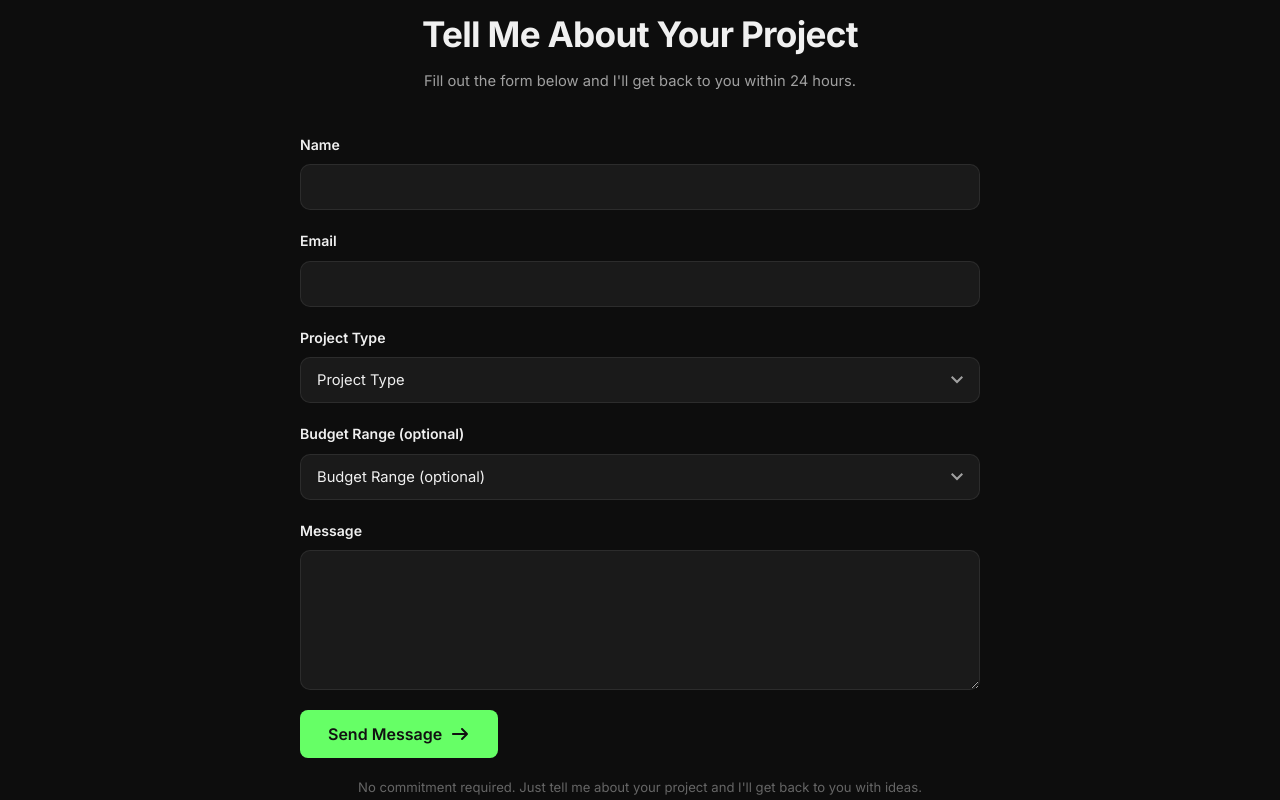
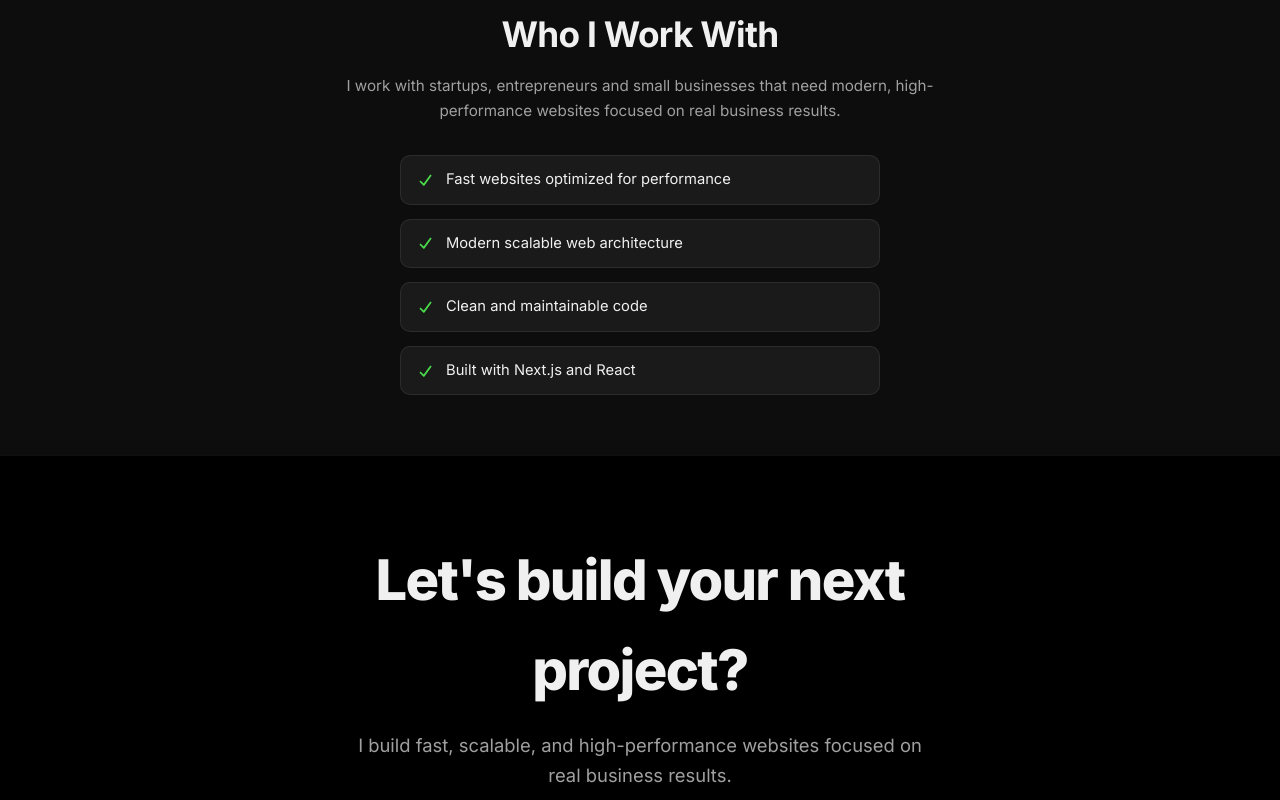
Before and after one commit to lopessjv07/profile, a Next.js app in the folder profile/: page /contact in a window 1280 px wide. Shown: the part 1120-1920 px from the top of the page. Built offline with nearby package versions, Linux system fonts and the light colour scheme.

Commit message:
/contact edited

```diff
--- a/profile/package.json
+++ b/profile/package.json
@@ -10,6 +10,7 @@
     "lint": "next lint"
   },
   "dependencies": {
+    "@emailjs/browser": "^4.4.1",
     "@fortawesome/fontawesome-svg-core": "^7.1.0",
     "@fortawesome/free-brands-svg-icons": "^7.1.0",
     "@fortawesome/free-regular-svg-icons": "^7.1.0",
--- a/profile/src/components/Contact/Contact.tsx
+++ b/profile/src/components/Contact/Contact.tsx
@@ -27,7 +27,7 @@ function Contact() {
               {t("contact.hero.trust")}
             </p>
             <div className="contact-hero__actions">
-              <a href="#contact-form" className="btn btn--primary btn--large">
+              <a href="mailto:contact@lopessdev.com?subject=Project Inquiry" className="btn btn--primary btn--large">
                 {t("contact.hero.cta")} <FontAwesomeIcon icon={faArrowRight} />
               </a>
               <a href="mailto:contact@lopessdev.com?subject=Project Inquiry" className="btn btn--outline btn--large">
@@ -85,7 +85,7 @@ function Contact() {
               </div>
               <h3 className="contact-card__title">{t("contact.whatsapp.title")}</h3>
               <p className="contact-card__desc">{t("contact.whatsapp.desc")}</p>
-              <a href="https://wa.me/" target="_blank" rel="noopener noreferrer" className="contact-card__btn">
+              <a href="https://wa.me/5547992008256" target="_blank" rel="noopener noreferrer" className="contact-card__btn">
                 {t("contact.whatsapp.btn")} <FontAwesomeIcon icon={faArrowRight} />
               </a>
             </div>
@@ -93,74 +93,6 @@ function Contact() {
         </div>
       </section>
 
-      {/* ──── Project Inquiry Form ──── */}
-      <section className="contact-form-section" id="contact-form">
-        <div className="container">
-          <h2 className="section__title" style={{ textAlign: "center" }}>
-            {t("contact.form.title")}
-          </h2>
-          <p className="contact-form-section__subtitle">{t("contact.form.subtitle")}</p>
-          <form
-            className="contact-form"
-            onSubmit={(e) => {
-              e.preventDefault();
-              const form = e.target as HTMLFormElement;
-              const name = (form.elements.namedItem("name") as HTMLInputElement).value;
-              const email = (form.elements.namedItem("email") as HTMLInputElement).value;
-              const type = (form.elements.namedItem("type") as HTMLSelectElement).value;
-              const budget = (form.elements.namedItem("budget") as HTMLSelectElement).value;
-              const message = (form.elements.namedItem("message") as HTMLTextAreaElement).value;
-              const subject = encodeURIComponent(`Project Inquiry: ${type}`);
-              const body = encodeURIComponent(`Name: ${name}\nEmail: ${email}\nProject Type: ${type}\nBudget Range: ${budget || "Not specified"}\n\n${message}`);
-              window.location.href = `mailto:contact@lopessdev.com?subject=${subject}&body=${body}`;
-            }}
-          >
-            <div className="contact-form__row">
-              <div className="contact-form__group">
-                <label className="contact-form__label" htmlFor="contact-name">{t("contact.form.name")}</label>
-                <input className="contact-form__input" type="text" id="contact-name" name="name" required />
-              </div>
-              <div className="contact-form__group">
-                <label className="contact-form__label" htmlFor="contact-email">{t("contact.form.email")}</label>
-                <input className="contact-form__input" type="email" id="contact-email" name="email" required />
-              </div>
-            </div>
-
-            <div className="contact-form__row">
-              <div className="contact-form__group">
-                <label className="contact-form__label" htmlFor="contact-type">{t("contact.form.type")}</label>
-                <select className="contact-form__select" id="contact-type" name="type" required defaultValue="">
-                  <option value="" disabled>{t("contact.form.type")}</option>
-                  <option value="Landing Page">{t("contact.form.type.landing")}</option>
-                  <option value="Business Website">{t("contact.form.type.business")}</option>
-                  <option value="Web Application">{t("contact.form.type.webapp")}</option>
-                  <option value="Website Redesign">{t("contact.form.type.redesign")}</option>
-                  <option value="Other">{t("contact.form.type.other")}</option>
-                </select>
-              </div>
-              <div className="contact-form__group">
-                <label className="contact-form__label" htmlFor="contact-budget">{t("contact.form.budget")}</label>
-                <select className="contact-form__select" id="contact-budget" name="budget" defaultValue="">
-                  <option value="">{t("contact.form.budget")}</option>
-                  <option value="$500-$1000">{t("contact.form.budget.1")}</option>
-                  <option value="$1000-$3000">{t("contact.form.budget.2")}</option>
-                  <option value="$3000+">{t("contact.form.budget.3")}</option>
-                </select>
-              </div>
-            </div>
-
-            <div className="contact-form__group">
-              <label className="contact-form__label" htmlFor="contact-message">{t("contact.form.message")}</label>
-              <textarea className="contact-form__textarea" id="contact-message" name="message" required></textarea>
-            </div>
-
-            <button type="submit" className="btn btn--primary btn--large contact-form__submit">
-              {t("contact.form.submit")} <FontAwesomeIcon icon={faArrowRight} />
-            </button>
-            <p className="contact-form__note">{t("contact.form.note")}</p>
-          </form>
-        </div>
-      </section>
 
       {/* ──── Trust Section ──── */}
       <section className="contact-trust">
--- a/profile/src/components/Footer.tsx/Footer.tsx
+++ b/profile/src/components/Footer.tsx/Footer.tsx
@@ -21,7 +21,7 @@ function Footer() {
             <a href="mailto:contact@lopessdev.com?subject=Start a Project" className="btn btn--primary btn--large">
               {t("footer.cta")} <FontAwesomeIcon icon={faEnvelope} />
             </a>
-            <a href="#projetos" className="btn btn--outline btn--large">
+            <a href="/services" className="btn btn--outline btn--large">
               {t("footer.secondary_cta")}
             </a>
           </div>
```
Also changed, not shown: 1 other file (tests, documents, lock files or other folders).
